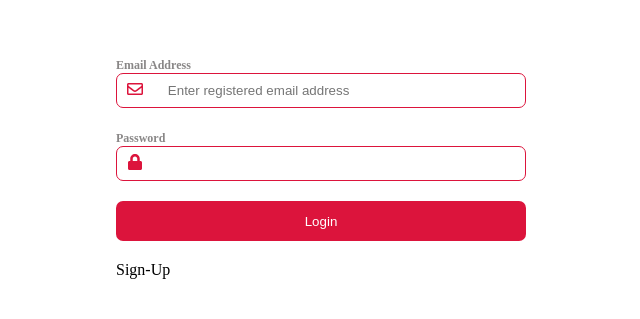
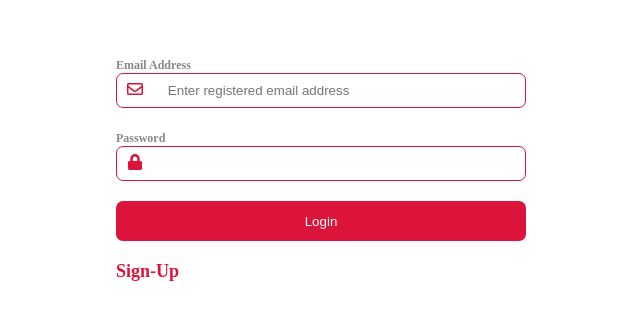
Before and after one commit to iyage/yip-case-study-frnt-end, a React (Create React App) app: page /sign-up in a window 1280 px wide. Shown: the part 225-544 px from the top of the page, without its empty margins (319-959 px from the left). Built offline with nearby package versions, Linux system fonts and the light colour scheme; no server answers; a web font is replaced by a local one.

Commit message:
add sign-up class

```diff
--- a/src/pages/login/login.scss
+++ b/src/pages/login/login.scss
@@ -67,5 +67,10 @@
         }
       }
     }
+    .sign-up {
+      font-weight: 700;
+      font-size: 18px;
+      color: crimson;
+    }
   }
 }
```
